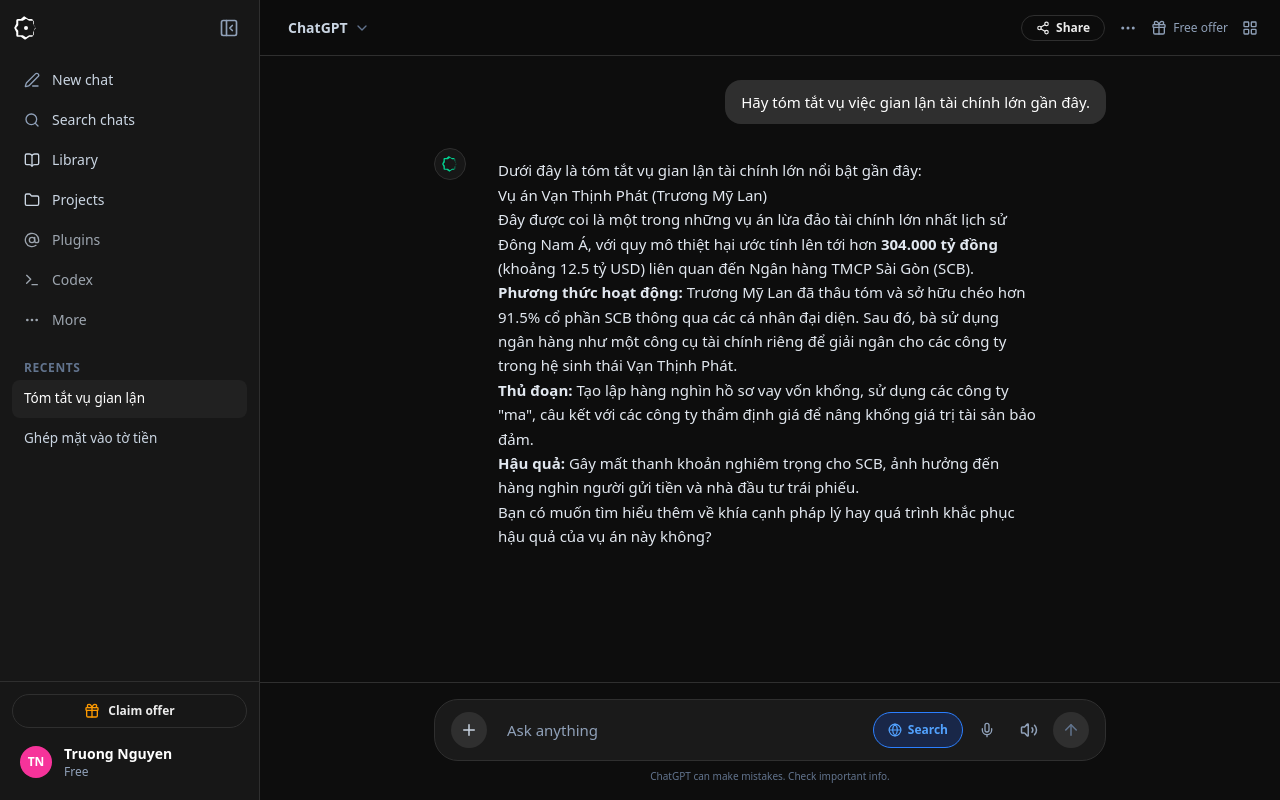
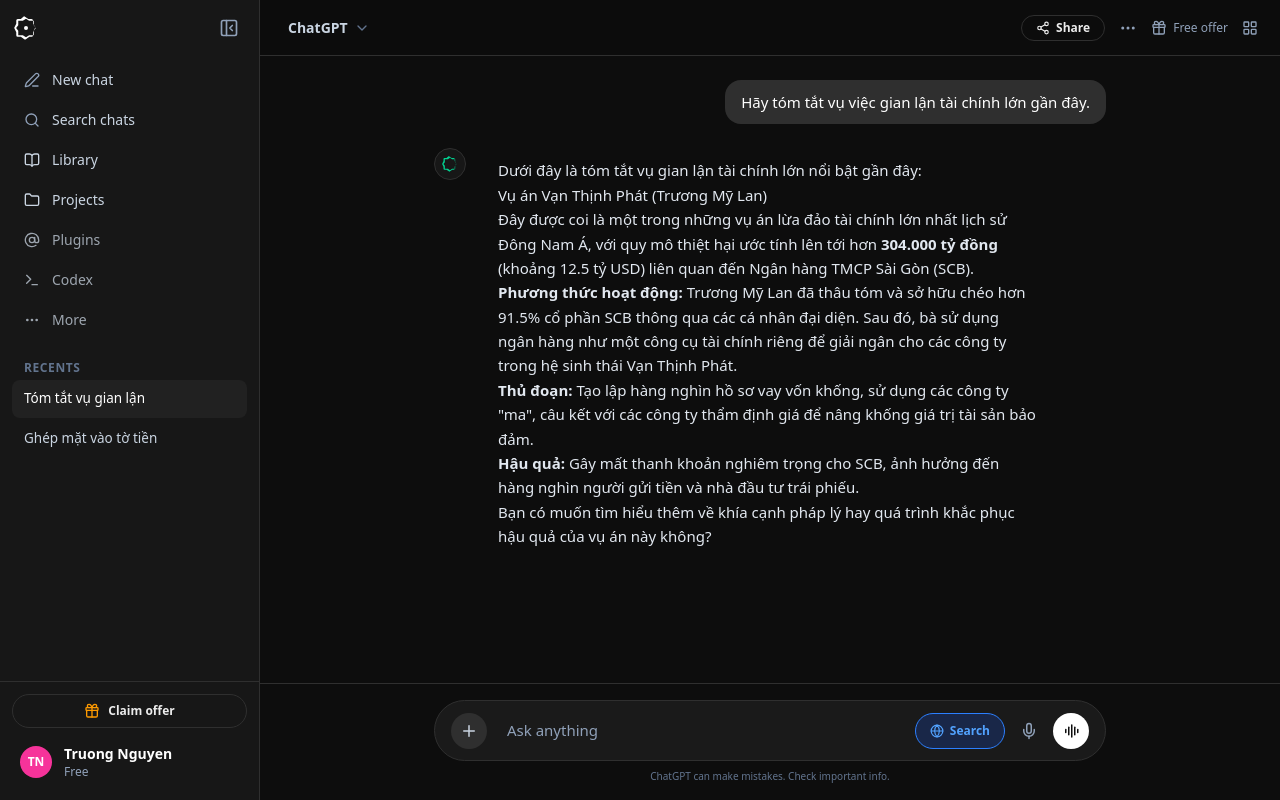
Before and after one commit to mankhb2k/chatgpt-clone-nextjs, a Next.js app: page / in a window 1280 px wide. Built offline with nearby package versions, Linux system fonts and the light colour scheme.

Commit message:
style: change chat input wrapper to rounded-full capsule and refine right buttons

```diff
--- a/src/components/layout/MainContent.tsx
+++ b/src/components/layout/MainContent.tsx
@@ -324,10 +324,10 @@
             {/* 2.2. Khu vực Ô nhập tin nhắn cố định ở dưới */}
             <div className="border-t border-[#2f2f2f] bg-[#0d0d0d] px-4 py-4">
               <div className="mx-auto max-w-2xl">
-                {/* Khung nhập (Input wrapper) */}
-                <div className="relative flex flex-col rounded-3xl border border-[#2f2f2f] bg-[#2f2f2f]/40 px-4 py-3 focus-within:border-slate-500 transition-colors">
-                  {/* Nút cộng + bên trái */}
-                  <div className="flex items-end justify-between gap-2">
+                {/* Khung nhập (Input wrapper - bo tròn hoàn toàn dạng pill/capsule) */}
+                <div className="relative flex flex-col rounded-full border border-[#2f2f2f] bg-[#2f2f2f]/40 px-4 py-2.5 focus-within:border-slate-500 transition-colors">
+                  <div className="flex items-center justify-between gap-2">
+                    {/* Nút cộng + bên trái */}
                     <button className="flex h-9 w-9 shrink-0 items-center justify-center rounded-full bg-[#2f2f2f] text-slate-300 hover:text-white transition-colors cursor-pointer">
                       <Plus className="h-4.5 w-4.5" />
                     </button>
@@ -340,7 +340,7 @@
                       onChange={(e) => setInput(e.target.value)}
                       onKeyDown={handleKeyDown}
                       placeholder="Ask anything"
-                      className="flex-1 resize-none bg-transparent px-3 py-1.5 text-[15px] text-white placeholder-slate-400 outline-none max-h-[200px]"
+                      className="flex-1 resize-none bg-transparent px-3 py-2 text-[15px] text-white placeholder-slate-400 outline-none max-h-[200px]"
                       style={{ height: "auto" }}
                     />
 
@@ -362,26 +362,29 @@
 
                       {/* Microphone */}
                       <button className="flex h-9 w-9 items-center justify-center rounded-full bg-transparent text-slate-400 hover:text-white transition-colors cursor-pointer">
-                        <Mic className="h-4 w-4" />
+                        <Mic className="h-4.5 w-4.5" />
                       </button>
 
-                      {/* Soundwave wave */}
-                      <button className="flex h-9 w-9 items-center justify-center rounded-full bg-transparent text-slate-400 hover:text-white transition-colors cursor-pointer">
-                        <Volume2 className="h-4.5 w-4.5" />
+                      {/* Soundwave wave (white filled circle with black wave lines - Screenshot 1 & 2) */}
+                      <button className="flex h-9 w-9 items-center justify-center rounded-full bg-white text-[#0d0d0d] hover:opacity-90 transition-opacity cursor-pointer">
+                        <svg viewBox="0 0 24 24" className="h-4.5 w-4.5 fill-current" xmlns="http://www.w3.org/2000/svg">
+                          <rect x="4" y="9" width="2" height="6" rx="1"/>
+                          <rect x="8" y="6" width="2" height="12" rx="1"/>
+                          <rect x="12" y="3" width="2" height="18" rx="1"/>
+                          <rect x="16" y="6" width="2" height="12" rx="1"/>
+                          <rect x="20" y="9" width="2" height="6" rx="1"/>
+                        </svg>
                       </button>
 
-                      {/* Nút gửi hoặc dừng sinh chữ */}
-                      <button
-                        onClick={handleSend}
-                        disabled={!input.trim() && !isGenerating}
-                        className={`flex h-9 w-9 items-center justify-center rounded-full transition-all duration-150 cursor-pointer ${
-                          input.trim() || isGenerating
-                            ? "bg-white text-[#0d0d0d] hover:bg-slate-200"
-                            : "bg-[#2f2f2f] text-slate-500"
-                        }`}
-                      >
-                        {isGenerating ? <Square className="h-4.5 w-4.5 fill-current" /> : <ArrowUp className="h-4.5 w-4.5" />}
-                      </button>
+                      {/* Nút gửi hoặc dừng sinh chữ (Chỉ hiện khi có chữ nhập vào hoặc AI đang trả lời) */}
+                      {(input.trim() || isGenerating) && (
+                        <button
+                          onClick={handleSend}
+                          className="flex h-9 w-9 items-center justify-center rounded-full bg-white text-[#0d0d0d] hover:bg-slate-200 transition-colors cursor-pointer"
+                        >
+                          {isGenerating ? <Square className="h-4 w-4 fill-current" /> : <ArrowUp className="h-4.5 w-4.5" />}
+                        </button>
+                      )}
                     </div>
                   </div>
                 </div>
```
